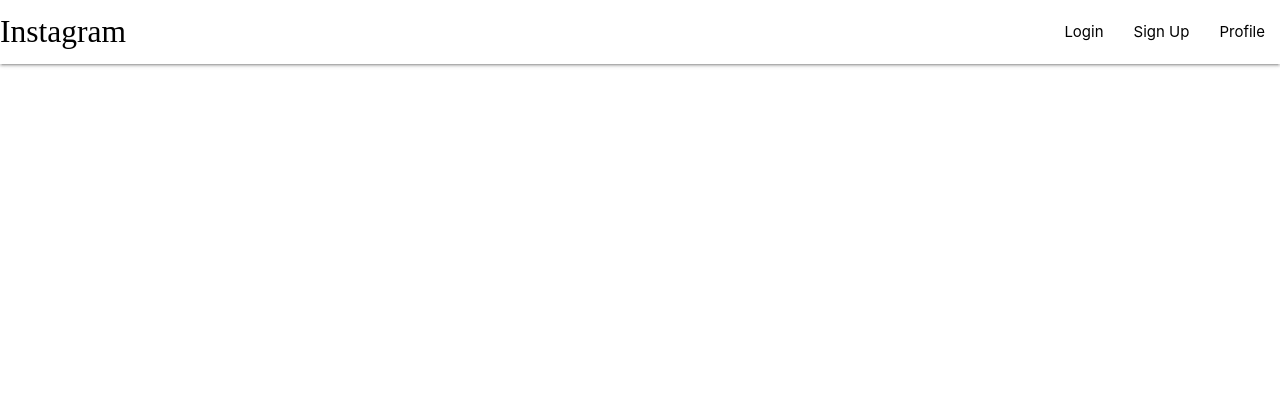
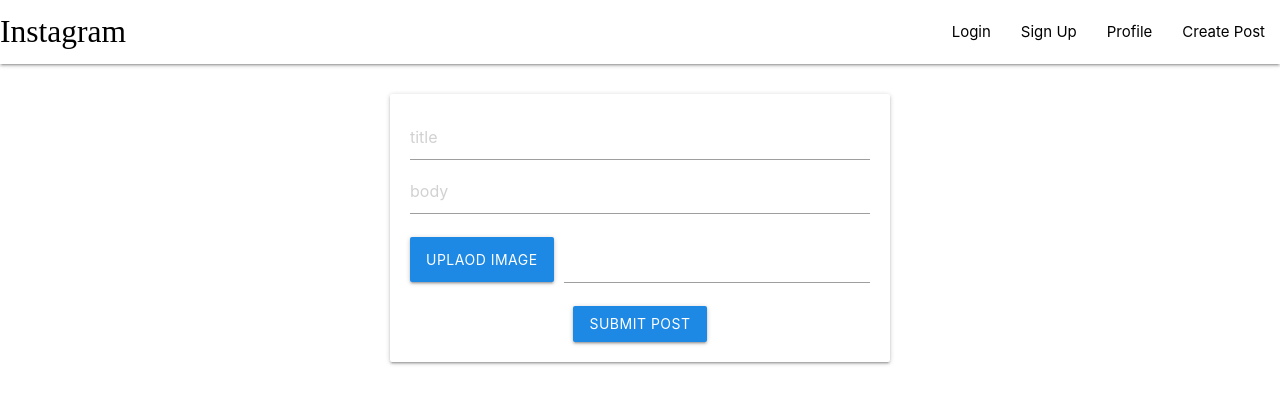
Before and after one commit to SouravM9/instagram-clone, a React (Create React App) app in the folder client/: page /createpost in a window 1280 px wide. Shown: the top 404 px of the page. Built offline with nearby package versions, Linux system fonts and the light colour scheme; a web font is replaced by a local one.

Commit message:
Created UI pages - CreatePost, Home, Profile

```diff
--- a/client/public/index.html
+++ b/client/public/index.html
@@ -12,6 +12,7 @@
     <link rel="apple-touch-icon" href="%PUBLIC_URL%/logo192.png" />
      <!-- Compiled and minified CSS -->
      <link rel="stylesheet" href="https://cdnjs.cloudflare.com/ajax/libs/materialize/1.0.0/css/materialize.min.css">
+     <link href="https://fonts.googleapis.com/icon?family=Material+Icons" rel="stylesheet">
     <!--
       manifest.json provides metadata used when your web app is installed on a
       user's mobile device or desktop. See https://developers.google.com/web/fundamentals/web-app-manifest/
--- a/client/src/App.js
+++ b/client/src/App.js
@@ -5,7 +5,7 @@ import Home from './components/screens/Home';
 import Login from './components/screens/Login';
 import Profile from './components/screens/Profile';
 import Signup from './components/screens/Signup'
-
+import CreatePost from './components/screens/CreatePost';
 
 function App() {
   return (
@@ -36,6 +36,12 @@ function App() {
           </div>
         }>
         </Route>
+        <Route path='/createpost' element={
+          <div>
+            <CreatePost />
+          </div>
+        }>
+        </Route>
       </Routes>
     </Router>
   );
--- a/client/src/components/Navbar.js
+++ b/client/src/components/Navbar.js
@@ -10,6 +10,7 @@ const Navbar = () => {
                     <li><Link to="/login">Login</Link></li>
                     <li><Link to="/signup">Sign Up</Link></li>
                     <li><Link to="/profile">Profile</Link></li>
+                    <li><Link to="/createpost">Create Post</Link></li>
                 </ul>
             </div>
         </nav>
--- /dev/null
+++ b/client/src/components/screens/CreatePost.js
@@ -0,0 +1,45 @@
+import React from 'react'
+
+const CreatePost = () => {
+
+
+    return (
+        <div className="card input-filed"
+            style={{
+                margin: "30px auto",
+                maxWidth: "500px",
+                padding: "20px",
+                textAlign: "center"
+            }}
+        >
+            <input
+                type="text"
+                placeholder="title"
+
+            />
+            <input
+                type="text"
+                placeholder="body"
+
+            />
+            <div className="file-field input-field">
+                <div className="btn #64b5f6 blue darken-1">
+                    <span>Uplaod Image</span>
+                    <input type="file" />
+                </div>
+                <div className="file-path-wrapper">
+                    <input className="file-path validate" type="text" />
+                </div>
+            </div>
+            <button className="btn waves-effect waves-light #64b5f6 blue darken-1"
+
+            >
+                Submit post
+            </button>
+
+        </div>
+    )
+}
+
+
+export default CreatePost
--- a/client/src/components/screens/Home.js
+++ b/client/src/components/screens/Home.js
@@ -2,8 +2,48 @@ import React from 'react'
 
 const Home = () => {
   return (
-    <div>
-      HOME
+    <div className="home">
+
+      <div className="card home-card">
+        <div className="card-image">
+          <img src="https://images.pexels.com/photos/3136403/pexels-photo-3136403.jpeg?auto=compress&cs=tinysrgb&dpr=1&w=500" alt="Mountains" />
+        </div>
+        <div className="card-content">
+          <i className="material-icons" style={{ color: "red" }}>favorite</i>
+          <h6>Beautiful</h6>
+          <p>Fucking Beautiful</p>
+        </div>
+      </div>
+      <div className="card home-card">
+        <div className="card-image">
+          <img src="https://images.pexels.com/photos/3136403/pexels-photo-3136403.jpeg?auto=compress&cs=tinysrgb&dpr=1&w=500" alt="Mountains" />
+        </div>
+        <div className="card-content">
+          <i className="material-icons" style={{ color: "red" }}>favorite</i>
+          <h6>Beautiful</h6>
+          <p>Fucking Beautiful</p>
+        </div>
+      </div>
+      <div className="card home-card">
+        <div className="card-image">
+          <img src="https://images.pexels.com/photos/3136403/pexels-photo-3136403.jpeg?auto=compress&cs=tinysrgb&dpr=1&w=500" alt="Mountains" />
+        </div>
+        <div className="card-content">
+          <i className="material-icons" style={{ color: "red" }}>favorite</i>
+          <h6>Beautiful</h6>
+          <p>Fucking Beautiful</p>
+        </div>
+      </div>
+      <div className="card home-card">
+        <div className="card-image">
+          <img src="https://images.pexels.com/photos/3136403/pexels-photo-3136403.jpeg?auto=compress&cs=tinysrgb&dpr=1&w=500" alt="Mountains" />
+        </div>
+        <div className="card-content">
+          <i className="material-icons" style={{ color: "red" }}>favorite</i>
+          <h6>Beautiful</h6>
+          <p>Fucking Beautiful</p>
+        </div>
+      </div>
     </div>
   )
 }
--- a/client/src/components/screens/Profile.js
+++ b/client/src/components/screens/Profile.js
@@ -2,8 +2,57 @@ import React from 'react'
 
 const Profile = () => {
   return (
-    <div>
-      PROFILE
+    <div style={{ maxWidth: "550px", margin: "0px auto" }}>
+      <div style={{
+        margin: "18px 0px",
+        borderBottom: "1px solid grey"
+      }}>
+
+
+        <div style={{
+          display: "flex",
+          justifyContent: "space-around",
+
+        }}>
+          <div>
+            <img style={{ width: "160px", height: "160px", borderRadius: "80px" }}
+              src="https://media-exp1.licdn.com/dms/image/D5635AQE7ccYr1HBVAg/profile-framedphoto-shrink_400_400/0/1664137707379?e=1667494800&v=beta&t=FtfvfxZs_xBn5sh4ke8No25DloypHyVcwUv2l-KJSu4"
+            alt="profilepic"
+
+            />
+
+          </div>
+          <div>
+            <h4>Sourav</h4>
+            <h5>sourav@gmail.com</h5>
+            <div style={{ display: "flex", justifyContent: "space-between", width: "108%" }}>
+              <h6>10 posts</h6>
+              <h6>100 followers</h6>
+              <h6>50 following</h6>
+            </div>
+
+          </div>
+        </div>
+
+        <div className="file-field input-field" style={{ margin: "10px" }}>
+          <div className="btn #64b5f6 blue darken-1">
+            <span>Update pic</span>
+
+          </div>
+          <div className="file-path-wrapper">
+            <input className="file-path validate" type="text" />
+          </div>
+        </div>
+      </div>
+      <div className="gallery">
+
+        <img className="item" src="https://images.pexels.com/photos/3136403/pexels-photo-3136403.jpeg?auto=compress&cs=tinysrgb&dpr=1&w=500" alt="Mountains" />
+        <img className="item" src="https://images.pexels.com/photos/3136403/pexels-photo-3136403.jpeg?auto=compress&cs=tinysrgb&dpr=1&w=500" alt="Mountains" />
+        <img className="item" src="https://images.pexels.com/photos/3136403/pexels-photo-3136403.jpeg?auto=compress&cs=tinysrgb&dpr=1&w=500" alt="Mountains" />
+        <img className="item" src="https://images.pexels.com/photos/3136403/pexels-photo-3136403.jpeg?auto=compress&cs=tinysrgb&dpr=1&w=500" alt="Mountains" />
+        <img className="item" src="https://images.pexels.com/photos/3136403/pexels-photo-3136403.jpeg?auto=compress&cs=tinysrgb&dpr=1&w=500" alt="Mountains" />
+        <img className="item" src="https://images.pexels.com/photos/3136403/pexels-photo-3136403.jpeg?auto=compress&cs=tinysrgb&dpr=1&w=500" alt="Mountains" />
+      </div>
     </div>
   )
 }
```
